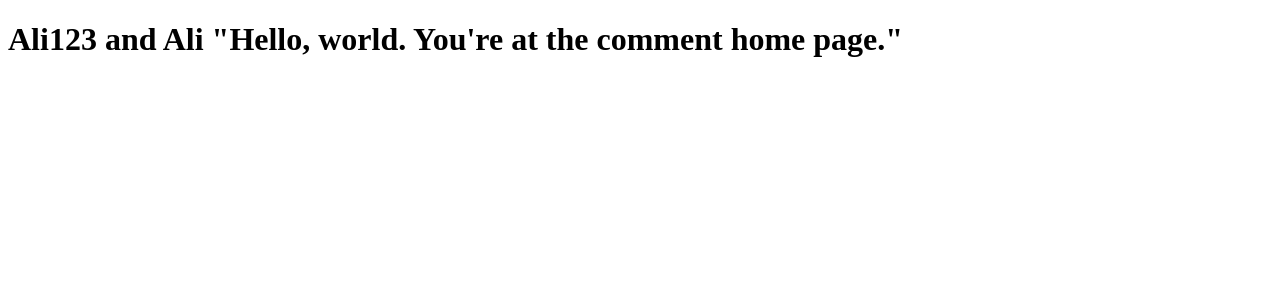
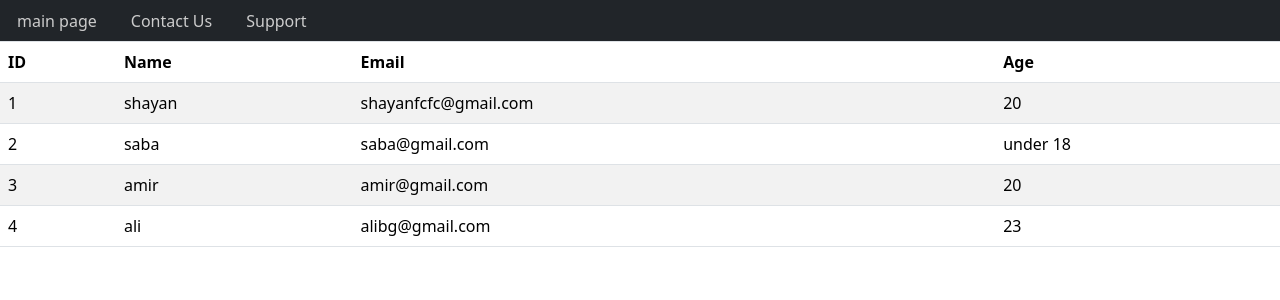
Before and after one commit to Shawyansl/comment-django, a Django app: page /comment/home in a window 1280 px wide. Shown: the top 300 px of the page. Run offline with Django 5.2, Linux system fonts and the light colour scheme; data comes from the database, SQL or seed files in the repository; both versions use the stored data as it was after the commit.

Commit message:
create modelForm and update templates and views

```diff
--- a/comment/models.py
+++ b/comment/models.py
@@ -1,5 +1,4 @@
 from django.db import models
-
 # Create your models here.
 
 class User(models.Model):
--- a/comment/templates/comment/comments.html
+++ b/comment/templates/comment/comments.html
@@ -1,11 +1,73 @@
 <!DOCTYPE html>
 <html lang="en">
-<head>
-    <meta charset="UTF-8">
-    <meta name="viewport" content="width=device-width, initial-scale=1.0">
-    <title>Document</title>
-</head>
-<body>
-    <h1>{{username}} and {{name}} "Hello, world. You're at the comment home page."</h1>
-</body>
+  <head>
+    <meta charset="UTF-8" />
+    <meta name="viewport" content="width=device-width, initial-scale=1.0" />
+    <title>list of users</title>
+    <link
+      href="https://cdn.jsdelivr.net/npm/bootstrap@5.3.2/dist/css/bootstrap.min.css"
+      rel="stylesheet"
+    />
+    <style>
+      .nav-tabs .nav-link {
+        color: #ccc; /* یا مثلا سفید: #fff */
+      }
+
+      .nav-tabs .nav-link.active {
+        color: #1c1d1f; /* رنگ آبی پیش‌فرض Bootstrap */
+        background-color: #fff;
+      }
+
+      .nav-tabs .nav-link.disabled {
+        color: #6c757d;
+      }
+    </style>
+  </head>
+  <body>
+    <ul class="nav nav-tabs bg-dark">
+      <li class="nav-item">
+        <a
+          class="nav-link {% if request.resolver_match.url_name == 'main-page' %} active {% endif %}"
+          aria-current="page"
+          href="{% url 'main-page' %}"
+          >main page</a
+        >
+      </li>
+      <li class="nav-item">
+        <a
+          class="nav-link {% if request.resolver_match.url_name == 'contact-us' %} active {% endif %}"
+          href="contact-us"
+          >Contact Us</a
+        >
+      </li>
+      <li class="nav-item">
+        <a class="nav-link" href="#">Support</a>
+      </li>
+    </ul>
+    <table class="table table-striped">
+      <thead>
+        <tr>
+          <th>ID</th>
+          <th>Name</th>
+          <th>Email</th>
+          <th>Age</th>
+        </tr>
+      </thead>
+      <tbody>
+        {% for user in models %}
+        <tr>
+          <td>{{ user.id }}</td>
+          <td>{{ user.name }}</td>
+          <td>{{ user.email }}</td>
+          {% if user.age < 18 %}
+          <td>under 18</td>
+          {% else %}
+          <td>{{user.age}}</td>
+          {% endif %}
+        </tr>
+        {% endfor %}
+      </tbody>
+    </table>
+    <script src="https://cdn.jsdelivr.net/npm/bootstrap@5.3.2/dist/js/bootstrap.bundle.min.js"></script>
+  </body>
 </html>
--- a/comment/urls.py
+++ b/comment/urls.py
@@ -3,5 +3,4 @@ from . import views
 
 urlpatterns = [
     path("home", views.home, name="home"),
-
 ]
--- a/comment/views.py
+++ b/comment/views.py
@@ -1,10 +1,27 @@
 from django.shortcuts import render
+from .models import User
+from .forms import ContactUs
+from django.http import HttpResponse
 # Create your views here.
 
 def home(request):
-    context = {
-        'name': 'Ali',
-        'username': 'Ali123',
-    }
+    result = User.objects.all()
+    context = {'models': result}
+    return render(request, 'comment/comments.html' , context)
 
-    return render(request, 'comment/comments.html' , context)
+def contactUs(request):
+    msg = ""
+    if request.method == 'POST':
+        form = ContactUs(request.POST)
+        msg = "Saved successfully!"
+    else:
+        form = ContactUs()
+    return render(request, 'comment/contactUs.html', {'form': form, 'msg': msg})
+
+def saveContact(request):
+    if request.method == 'POST':
+        form = ContactUs(request.POST)
+        if form.is_valid():
+            form.save()
+            return HttpResponse("Thank you for your comment, " + form.data["username"] + ".")
+    return HttpResponse("Only POST requests are allowed.")
--- a/commentProject/settings.py
+++ b/commentProject/settings.py
@@ -55,7 +55,7 @@ ROOT_URLCONF = "commentProject.urls"
 TEMPLATES = [
     {
         "BACKEND": "django.template.backends.django.DjangoTemplates",
-        "DIRS": [],
+        'DIRS': [BASE_DIR / 'templates'],
         "APP_DIRS": True,
         "OPTIONS": {
             "context_processors": [
--- a/commentProject/urls.py
+++ b/commentProject/urls.py
@@ -17,8 +17,14 @@ Including another URLconf
 
 from django.contrib import admin
 from django.urls import path , include
+from  comment import views
+
 
 urlpatterns = [
     path("admin/", admin.site.urls),
     path("comment/", include("comment.urls")),
+    path("", views.home, name="main-page"),  # Assuming you want to include the home view here
+    path('ContactUs/', views.contactUs , name= 'contact-us'  ),  # Assuming you want to include the contact us view here
+    path("ContactUs/save-contact/", views.saveContact, name="save-contact"),
+
 ]
```
Also changed, not shown: comment/forms.py (added, +7 -0 lines), comment/templates/comment/contactUs.html (added, +16 -0 lines), db.sqlite3.
